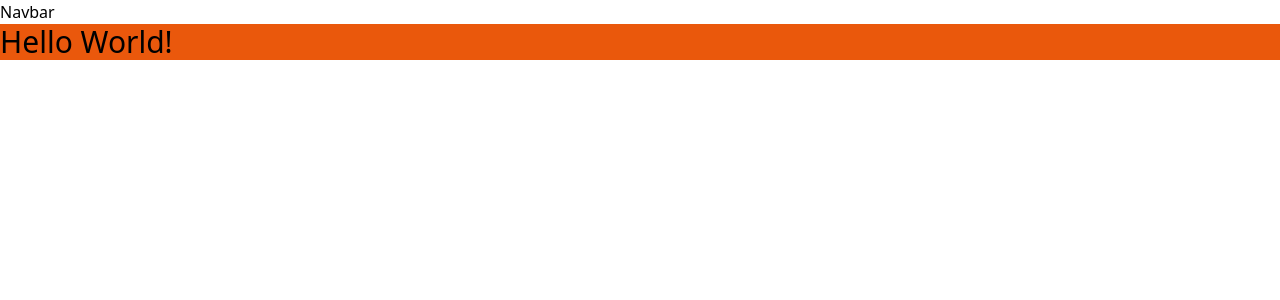
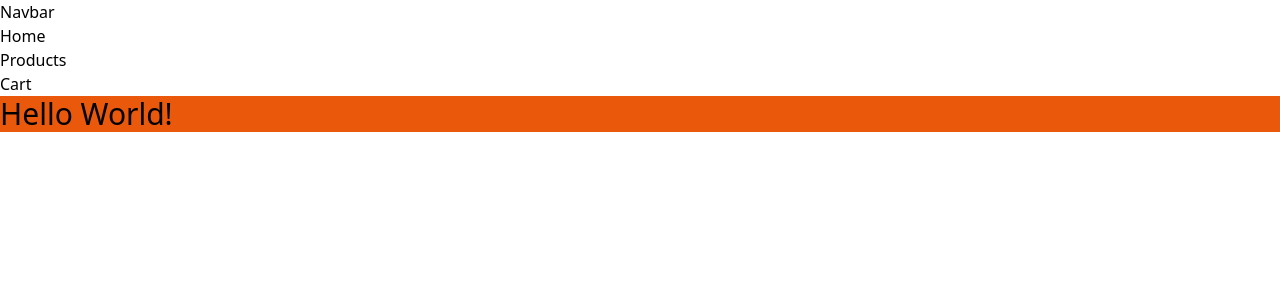
Before and after one commit to julklingel/Hofmarkt, a Next.js app in the folder frontend/turbomarket/: page / in a window 1280 px wide. Shown: the top 300 px of the page. Built offline with nearby package versions, Linux system fonts and the light colour scheme.

Commit message:
added ul list

```diff
--- a/frontend/turbomarket/src/pages/components/navbar.tsx
+++ b/frontend/turbomarket/src/pages/components/navbar.tsx
@@ -3,6 +3,11 @@
     return (
         <div>
             <h1>Navbar</h1>
+            <ul>
+                <li>Home</li>
+                <li>Products</li>
+                <li>Cart</li>
+            </ul>
         </div>
     )
 }
```
